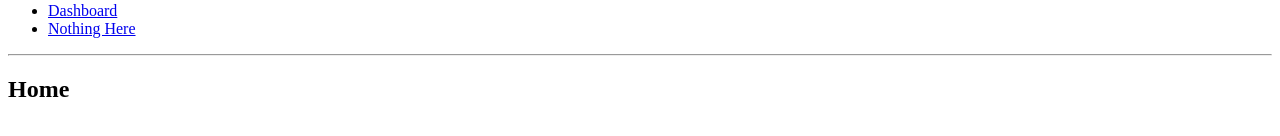
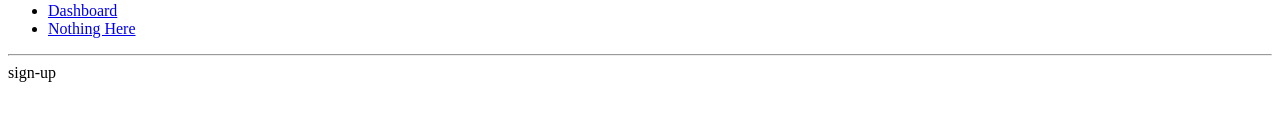
Before and after one commit to newuzbdeveloper/traveller, a React (Vite) app: page / in a window 1280 px wide. Shown: the part 166-302 px from the top of the page. Built offline with nearby package versions, Linux system fonts and the light colour scheme.

Commit message:
New dependencies and sign-up page.

```diff
--- a/src/app/App.tsx
+++ b/src/app/App.tsx
@@ -1,3 +1,4 @@
+import SignUp from "@pages/sign-up";
 import { Routes, Route, Outlet, Link } from "react-router-dom";
 
 export default function App() {
@@ -18,7 +19,7 @@ export default function App() {
             parent route elements. See the note about <Outlet> below. */}
       <Routes>
         <Route path="/" element={<Layout />}>
-          <Route index element={<Home />} />
+          <Route index element={<SignUp />} />
           <Route path="about" element={<About />} />
           <Route path="dashboard" element={<Dashboard />} />
 
@@ -64,14 +65,6 @@ function Layout() {
   );
 }
 
-function Home() {
-  return (
-    <div>
-      <h2>Home</h2>
-    </div>
-  );
-}
-
 function About() {
   return (
     <div>
--- /dev/null
+++ b/src/pages/sign-up.tsx
@@ -0,0 +1,5 @@
+export default function SignUp() {
+  return (
+    <div>sign-up</div>
+  )
+}
--- a/vite.config.ts
+++ b/vite.config.ts
@@ -6,7 +6,6 @@ import path from "path";
 export default defineConfig({
   resolve: {
     alias: {
-      "@": path.resolve(__dirname, "./src"),
       "@pages": path.resolve(__dirname, "./src/pages"),
       "@features": path.resolve(__dirname, "./src/features"),
     },
```
Also changed, not shown: tsconfig.json (+9 -1 lines).
